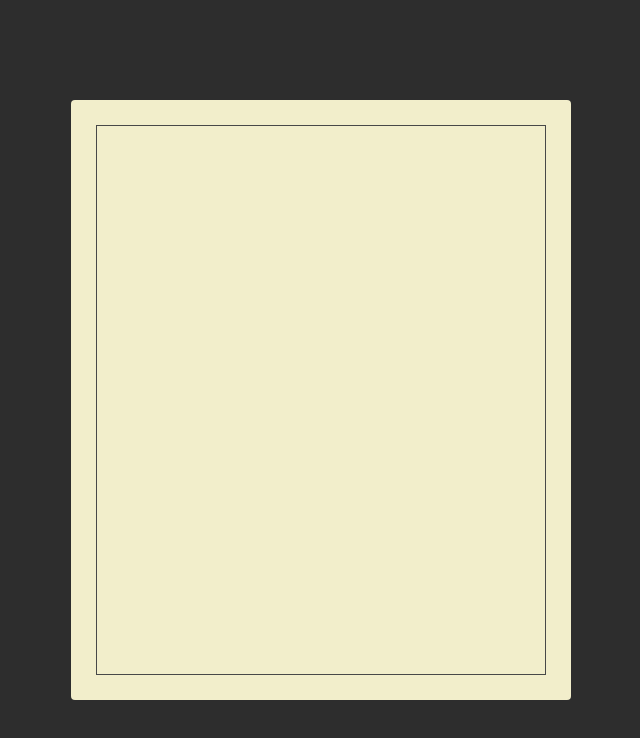
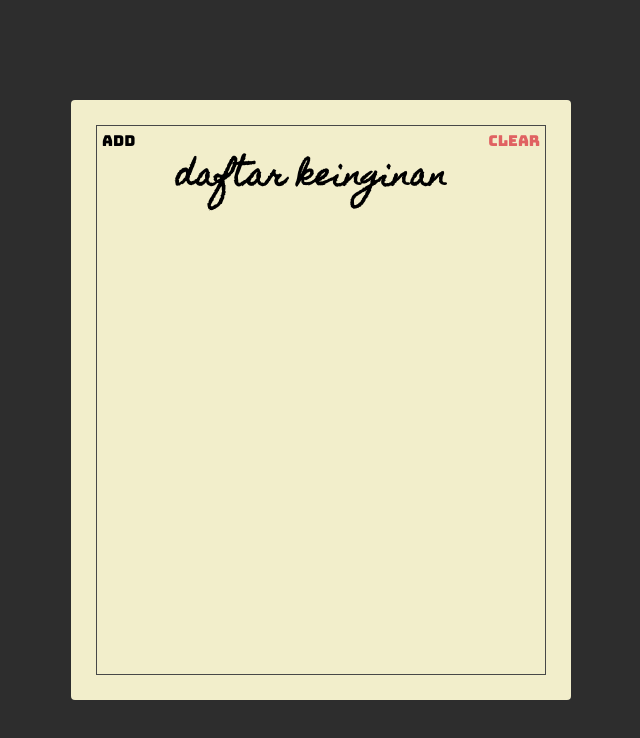
Before and after one commit to bayulable/belajar1, a website: page index.html in a window 1280 px wide. Shown: the whole page, without its empty margins (319-959 px from the left). Drawn offline with Linux system fonts and the light colour scheme.

Commit message:
membuat header section

```diff
--- a/index.html
+++ b/index.html
@@ -5,11 +5,20 @@
     <meta name="viewport" content="width=device-width, initial-scale=1.0" />
     <meta http-equiv="X-UA-Compatible" content="ie=edge" />
     <title>belajar1</title>
-    <link rel="stylesheet" href="./styles.css">
+    <link rel="stylesheet" href="./styles.css" />
+    <link
+      href="https://fonts.googleapis.com/css?family=Bungee|Homemade+Apple&display=swap" rel="stylesheet"
+    />
   </head>
   <body>
     <div class="container">
-      <div class="frame"></div>
+      <div class="frame">
+        <div class="header">
+          <button class="header-btn">Add</button>
+          <h1 class="header-title">daftar keinginan</h1>
+          <button class="header-btn abang">Clear</button>
+        </div>
+      </div>
     </div>
     </p>
   </body>
--- a/styles.css
+++ b/styles.css
@@ -1,5 +1,13 @@
 * {
   box-sizing: border-box;
+}
+
+:root {
+  --abang: #e06262;
+}
+
+.abang {
+  color: var(--abang);
 }
 
 html {
@@ -37,3 +45,28 @@ html {
   border: 1px solid #484848;
   height: 100%;
 }
+
+.header {
+  display: flex;
+  align-items: flex-start;
+}
+
+.header-title {
+  flex: 1;
+  font-family: "Homemade Apple", cursive;
+  font-size: 3rem;
+  text-transform: lowercase;
+
+  text-align: center;
+}
+
+.header-btn {
+  padding: 5px;
+
+  font-family: "bungee", sans-serif;
+  font-size: 1.5rem;
+
+  background: unset;
+  border: unset;
+  outline: unset;
+}
```
